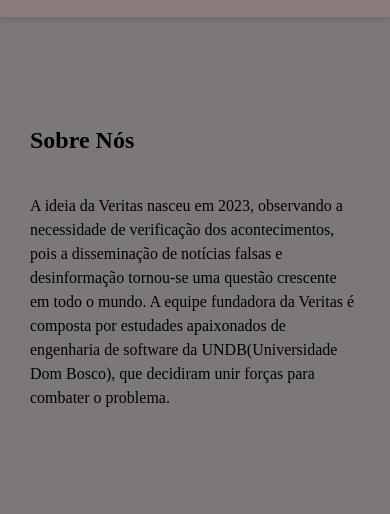
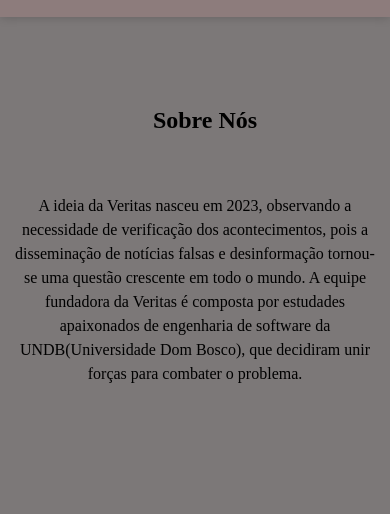
Before and after one commit to JoaoMDantas/workOfThinking.github.io, a plain HTML site: page index.html in a window 390 px wide. Shown: the part 137-651 px from the top of the page. Drawn offline with Linux system fonts and the light colour scheme.

Commit message:
change style2

```diff
--- a/style.css
+++ b/style.css
@@ -118,13 +118,15 @@
 
     section h2 {
       font-size: 24px;
-      margin: 20px;
+      margin-left: 20px;
       padding: 10px;
+      text-align: center;
     }
 
     section p {
       font-size: 16px;
-      margin: 20px;
+
+      text-align: center;
       padding: 10px;
     }
   }
```
